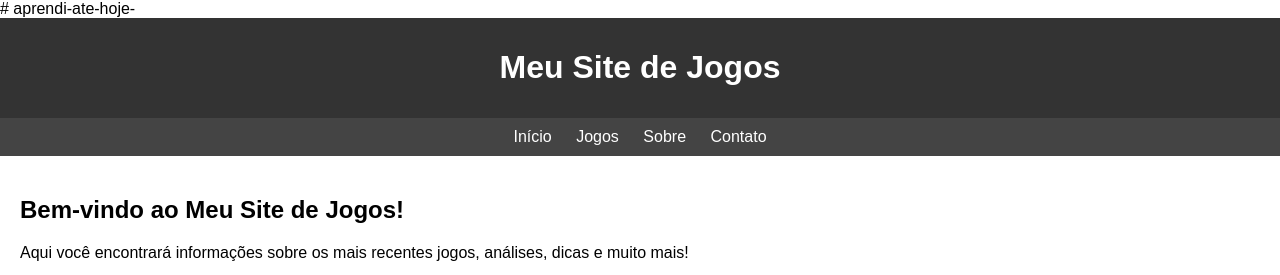
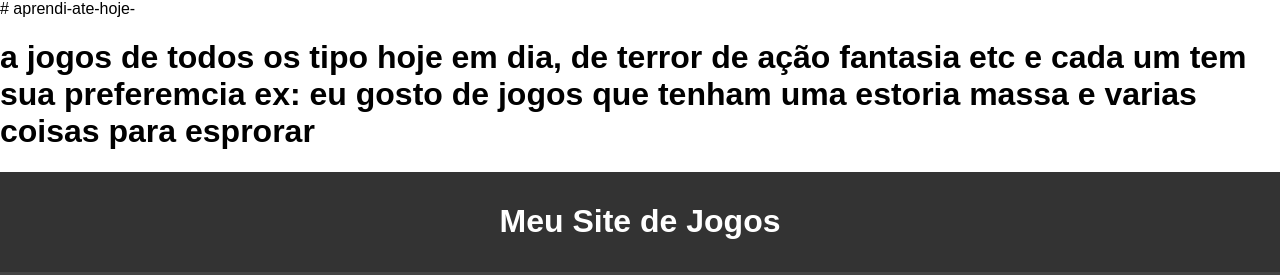
Before and after one commit to gentulio22/aprendi-ate-hoje-, a plain HTML site: page index.html in a window 1280 px wide. Shown: the top 275 px of the page. Drawn offline with Linux system fonts and the light colour scheme.

Commit message:
Update index.html

```diff
--- a/index.html
+++ b/index.html
@@ -5,6 +5,7 @@
     <meta charset="UTF-8">
     <meta name="viewport" content="width=device-width, initial-scale=1.0">
     <title>Meu Site de Jogos</title>
+    <h1> a jogos de todos os tipo hoje em dia, de terror de ação fantasia etc e cada um tem sua preferemcia ex: eu gosto de jogos que tenham uma estoria massa e varias coisas para esprorar </h1>
     <style>
         body {
             font-family: Arial, sans-serif;
```
